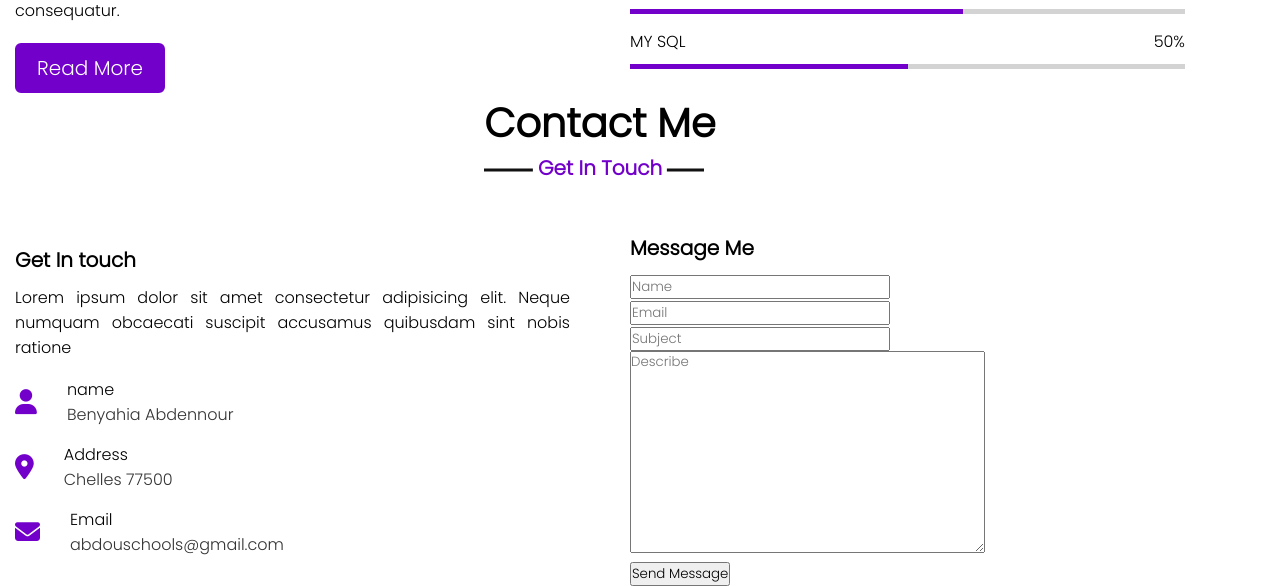
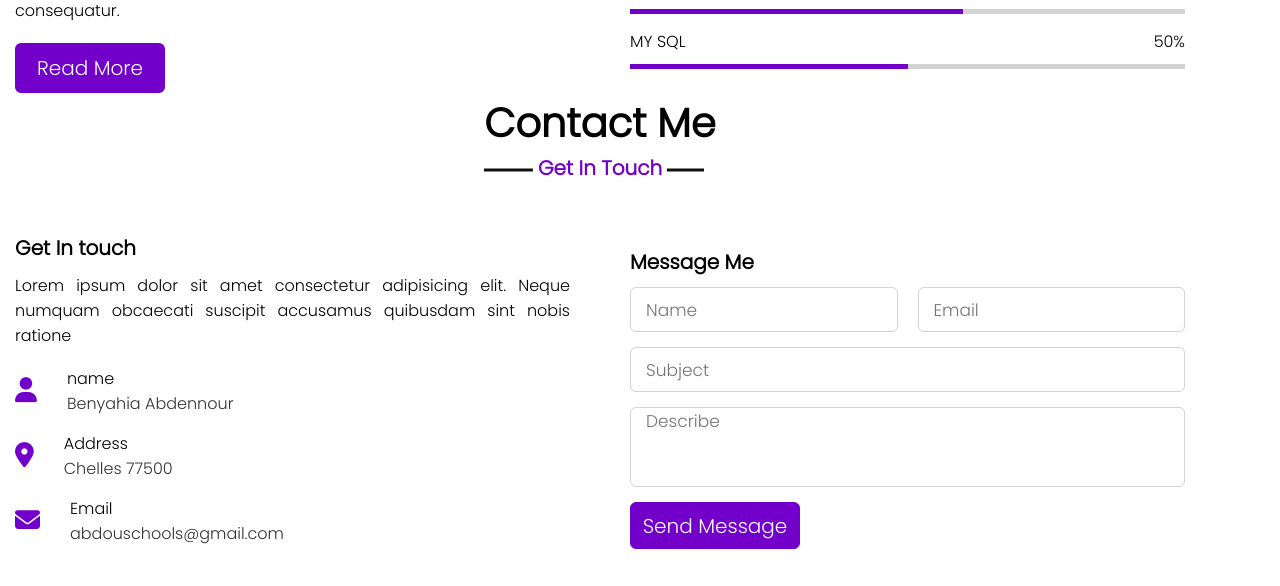
Before and after one commit to abdouschools/portfolio, a PHP site: page / in a window 1280 px wide. Shown: the part 2303-2889 px from the top of the page. After the commit the page ends 2852 px from the top, so only its background shows below. Run offline with PHP 8.4, Linux system fonts and the light colour scheme; some libraries are stand-ins or nearby versions.

Commit message:
form contact and responsive section contact

```diff
--- a/index.html
+++ b/index.html
@@ -164,13 +164,14 @@
             <div class="column right">
                 <div class="text">Message Me</div>
                 <form action="">
-                    <div class="field">
+                    <div class="fields">
                         <div class="field name">
                             <input type="text" placeholder="Name" required>
                         </div>
                         <div class="field email">
                             <input type="email" placeholder="Email" required>
                         </div>
+                    </div>
                         <div class="field ">
                             <input type="text" placeholder="Subject" required>
                         </div>
@@ -180,7 +181,7 @@
                         <div class="button">
                            <button type="submit">Send Message</button>
                         </div>
-                    </div>
+
                 </form>
             </div>
         </div>
--- a/style.css
+++ b/style.css
@@ -480,3 +480,61 @@ section .title::after {
 .contact .contact-content .info .sub-title {
   color: #333;
 }
+.contact .right form .fields {
+  display: flex;
+}
+.contact .right form .field,
+.contact .right form .fields .field {
+  height: 45px;
+  width: 100%;
+  margin-bottom: 15px;
+}
+.contact .right form .field input,
+.contact .right form .textarea textarea {
+  height: 100%;
+  width: 100%;
+  border-radius: 6px;
+  border: 1px solid lightgray;
+  outline: none;
+  padding: 0 15px;
+  font-size: 17px;
+}
+.contact .right form .name {
+  margin-right: 10px;
+}
+.contact .right form .email {
+  margin-left: 10px;
+}
+.contact .right form .textarea {
+  height: 80px;
+  width: 100%;
+}
+.contact .right form .textarea textarea {
+  resize: none;
+}
+.contact .right form .button {
+  height: 47px;
+  width: 170px;
+}
+.contact .right form .button button {
+  height: 100%;
+  width: 100%;
+  border: 1px solid #7200ca;
+  background: #7200ca;
+  color: #fff;
+  font-size: 20px;
+  font-weight: 500;
+  transition: all 0.3s ease;
+  border-radius: 6px;
+  cursor: pointer;
+}
+.contact .right form .button button:hover {
+  background: none;
+  color: #7200ca;
+}
+@media (max-width: 900px) {
+  .contact .contact-content .column {
+    width: 100%;
+    margin-bottom: 25px;
+  }
+}
```
